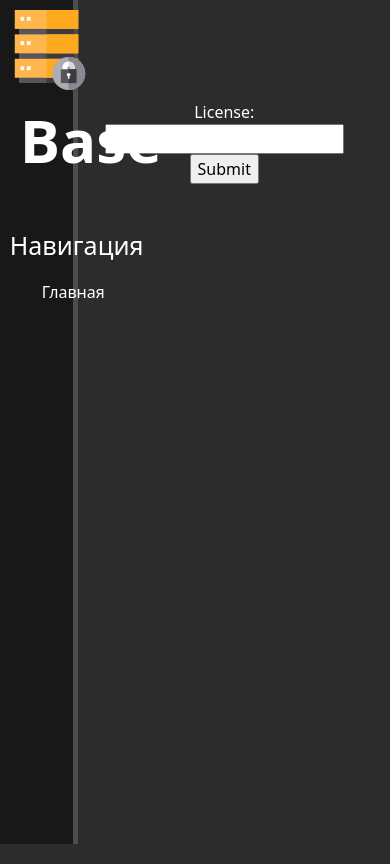
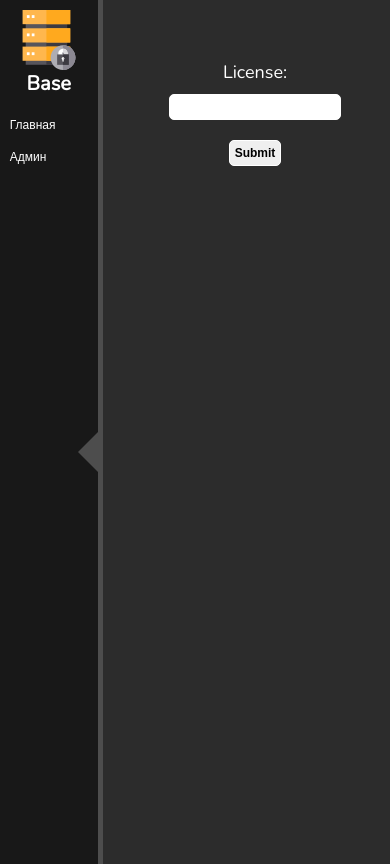
Before and after one commit to Kupets97/driver_base, a Django app: page / in a window 390 px wide; the page is wider, and only the part inside the window is pictured. Run offline with Django 4.2, Linux system fonts and the light colour scheme; parts of the project's set-up code (start-up, migrations or seed data) failed here and were passed over.

Commit message:
Fix front

```diff
--- a/application/static/main/css/main.css
+++ b/application/static/main/css/main.css
@@ -1,28 +1,60 @@
+@import url("https://fonts.googleapis.com/css2?family=Nunito&family=Oswald&display=swap");
+
 body {
+   font-family: "Nunito", sans-serif;
    background: #2c2c2c;
+   margin: 0;
+   position: relative;
+   height: 100vh;
+   overflow: hidden;
 }
 
 aside {
-    float: left;
+   position: absolute;
    background: #181818;
-    width: 20%;
+   width: 10%;
    padding: 2.5%;
-    height: 100vh;
+   height: 100%;
    color: #fff;
    border-right: 5px solid #4d4d4d;
+   transition: all 0.6s ease;
+}
+
+aside.hidden {
+   margin-left: -15%;
+}
+
+aside .trigger {
+   position: absolute;
+   top: 50%;
+   right: 0;
+   border: 20px solid transparent;
+   border-right: 20px solid #4d4d4d;
+   cursor: pointer;
+   transition: all 0.6s ease;
+}
+
+aside .trigger.hidden {
+   right: -20px;
+   border: 20px solid transparent;
+   border-right: none;
+   border-left: 20px solid #4d4d4d;
 }
 
 aside img {
    width: 80px;
-    float: left;
 }
 
 aside .logo {
+   display: flex;
+   align-items: center;
+   justify-content: center;
+}
+
+aside .logo-description {
    font-size: 60px;
    margin-left: 10px;
    font-weight: bold;
-    position: relative;
-    top: 5px;
 }
 
 aside h3 {
@@ -30,20 +62,29 @@ aside h3 {
    font-size: 25px;
 }
 
-aside ul {list-style: none}
+aside ul {
+   list-style: none;
+}
 
 aside ul li {
-    color: #fff;
-    display: block;
    margin-top: 20px;
-    transition: transform .6s ease;
+   transition: all 0.6s ease;
 }
 
-aside ul a {text-decoration: none}
+aside ul li:hover {
+   transform: scale(1.05);
+}
 
-aside ul li:hover, aside ul a:hover {
+aside ul a {
+   color: #fff;
+   font-size: 18px;
+   font-weight: 600;
+   width: 100%;
+   text-decoration: none;
+}
+
+aside ul a:hover {
    color: #ed5959;
-    transform: scale(1.05);
 }
 
 main .features {
@@ -54,8 +95,13 @@ main .features {
    width: 75%;
 }
 
-main .features h1 {font-size: 50px}
-main .features p {max-width: 400px; margin: 20px auto;}
+main .features h1 {
+   font-size: 50px;
+}
+main .features p {
+   max-width: 400px;
+   margin: 20px auto;
+}
 
 .alert-warning {
    float: left;
@@ -65,10 +111,185 @@ main .features p {max-width: 400px; margin: 20px auto;}
    text-align: left;
 }
 
+.container {
+   display: flex;
+   padding: 50px;
+   flex-direction: column;
+   width: 100%;
+}
+
 .info {
-    float: left;
    color: #fff;
-    margin-top: 100px;
    text-align: center;
-    width: 75%;
 }
+
+.info button {
+   backface-visibility: hidden;
+   cursor: pointer;
+   display: inline-block;
+   white-space: nowrap;
+   background: linear-gradient(
+      180deg,
+      #fea 0%,
+      #dc8 26.158829442644922%,
+      #a95 63.330727130570764%,
+      #dc8 100%
+   );
+   border-radius: 5px;
+   border: none;
+   padding: 10px 20px 10px 20px;
+   box-shadow: inset 0px 1px 0px rgba(255, 255, 255, 1), 0px 1px 3px rgba(0, 0, 0, 0.3);
+   color: #fff;
+   font-size: 16px;
+   font-weight: 900;
+   text-shadow: 0px -1px 0px rgba(0, 0, 0, 0.4);
+   transition: all ease-in-out 0.4s;
+}
+
+.info button:hover {
+   border-radius: 50px;
+   opacity: 0.8;
+}
+
+input {
+   padding: 10px;
+   border-radius: 5px;
+   font-size: 16px;
+   font-weight: 900;
+   border: 2px solid white;
+   transition: all 0.3s linear;
+   outline: none;
+}
+
+input:focus {
+   border-radius: 50px;
+   border: 2px solid #a95;
+}
+
+label {
+   font-size: 22px;
+   font-weight: 600;
+}
+
+@media (max-width: 1781px) {
+   aside img {
+      width: 70px;
+   }
+
+   aside .logo-description {
+      font-size: 40px;
+      margin-left: 5px;
+   }
+}
+
+@media (max-width: 1281px) {
+   aside {
+      width: 20%;
+   }
+
+   aside img {
+      width: 60px;
+   }
+
+   aside .logo-description {
+      font-size: 30px;
+      margin-left: 5px;
+   }
+
+   aside ul {
+      padding-left: 0;
+   }
+
+   aside.hidden {
+      margin-left: -25%;
+   }
+}
+
+@media (max-width: 1025px) {
+   aside .logo {
+      flex-wrap: wrap;
+   }
+}
+
+@media (max-width: 741px) {
+   .container {
+      padding: 90px;
+   }
+
+   .info form {
+      display: flex;
+      flex-direction: column;
+      align-items: center;
+   }
+
+   .info form input {
+      margin: 10px 0;
+   }
+
+   aside h3 {
+      margin-top: 30px;
+      font-size: 18px;
+   }
+
+   aside ul a {
+      font-size: 14px;
+      font-weight: 400;
+   }
+}
+
+@media (max-width: 481px) {
+   aside h3 {
+      display: none;
+   }
+
+   aside ul a {
+      font-size: 12px;
+      font-weight: 400;
+   }
+
+   .container {
+      padding: 60px;
+   }
+
+   aside ul li {
+      margin-top: 10px;
+   }
+
+   input {
+      padding: 5px;
+      border-radius: 5px;
+      font-size: 12px;
+      font-weight: 700;
+      border: 1px solid white;
+   }
+
+   input:focus {
+      border: 1px solid #a95;
+   }
+
+   label {
+      font-size: 18px;
+      font-weight: 400;
+   }
+
+   .info button {
+      padding: 5px 10px 5px 10px;
+      font-size: 12px;
+      font-weight: 700;
+   }
+
+   aside .logo-description {
+      font-size: 20px;
+      margin: 0;
+   }
+}
+
+@media (max-width: 320px) {
+   .container {
+      padding: 30px;
+   }
+
+   aside img {
+    width: 30px;
+ }
+}
--- a/application/templates/body/layout.html
+++ b/application/templates/body/layout.html
@@ -2,26 +2,42 @@
 <!DOCTYPE html>
 <html lang="ru">
    <head>
-    <meta charset="UTF-8">
-    <meta http-equiv="X-UA-Compatible" content="IE=edge">
-    <meta name="viewport" content="width=device-width, user-scalable=no, initial-scale=1.0, maximum-scale=1.0, minimum-scale=1.0">
+      <meta charset="UTF-8" />
+      <meta http-equiv="X-UA-Compatible" content="IE=edge" />
+      <meta
+         name="viewport"
+         content="width=device-width, user-scalable=no, initial-scale=1.0, maximum-scale=1.0, minimum-scale=1.0"
+      />
       <title>{% block title %}{% endblock %}</title>
-    <link rel="stylesheet" href="https://cdn.jsdelivr.net/npm/bootstrap@5.2.3/dist/css/bootstrap.min.css">
-    <link rel="stylesheet" href="{% static 'main/css/main.css' %}">
-    <link rel="stylesheet" href="https://cdn.jsdelivr.net/npm/@fortawesome/fontawesome-free@6.2.1/css/fontawesome.min.css">
+      <link rel="stylesheet" href="{% static 'main/css/main.css' %}" />
    </head>
    <body>
-    <aside>
-        <img src="{% static 'main/img/database1.svg' %}" alt="Лого">
-        <span class="logo">Base</span>
+      <aside class="sidebar">
+         <div class="logo">
+            <img src="{% static 'main/img/database1.svg' %}" alt="logo" />
+            <span class="logo-description">Base</span>
+         </div>
+
          <h3>Навигация</h3>
          <ul>
-            <a href="/"><li>Главная</li></a>
+            <li><a href="/">Главная</a></li>
+            <li><a href="/admin/">Админ</a></li>
          </ul>
+
+         <div class="trigger"></div>
       </aside>
+
       <main>
-        {% block content %}
-        {% endblock %}
+         <section class="container">{% block content %} {% endblock %}</section>
       </main>
    </body>
+   <script>
+      const sidebar = document.querySelector(".sidebar");
+      const trigger = document.querySelector(".trigger");
+
+      trigger.onclick = function (e) {
+         e.target.classList.toggle("hidden");
+         sidebar.classList.toggle("hidden");
+      };
+   </script>
 </html>
--- a/application/templates/index.html
+++ b/application/templates/index.html
@@ -1,15 +1,10 @@
-{% extends 'body/layout.html' %}
-
-{% block title %}База водителей:{% endblock %}
-
-{% block content %}
+{% extends 'body/layout.html' %} {% block title %}База водителей:{% endblock %} {% block content %}
 
 <div class="info">
-    <form action="/license/" method="post">
-        {% csrf_token %}
-        {{ form }}
-        <input type="submit" value="Submit">
-    </form>
+   <form action="/license/" method="post">
+      {% csrf_token %} {{ form }}
+      <input type="submit" value="Submit" />
+   </form>
 </div>
 
 {% endblock %}
```
Also changed, not shown: application/templates/license.html (+3 -11 lines). Lines whose indentation alone changed are shown as unchanged.
